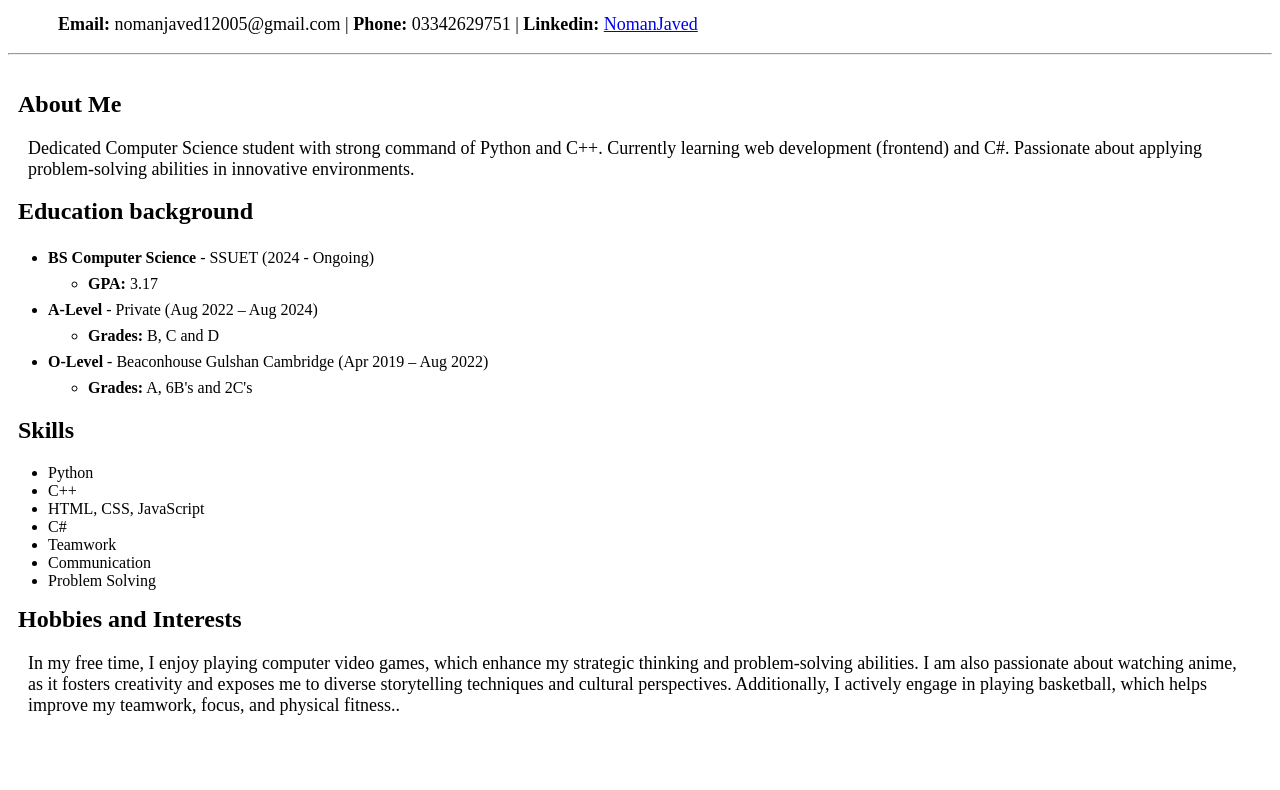
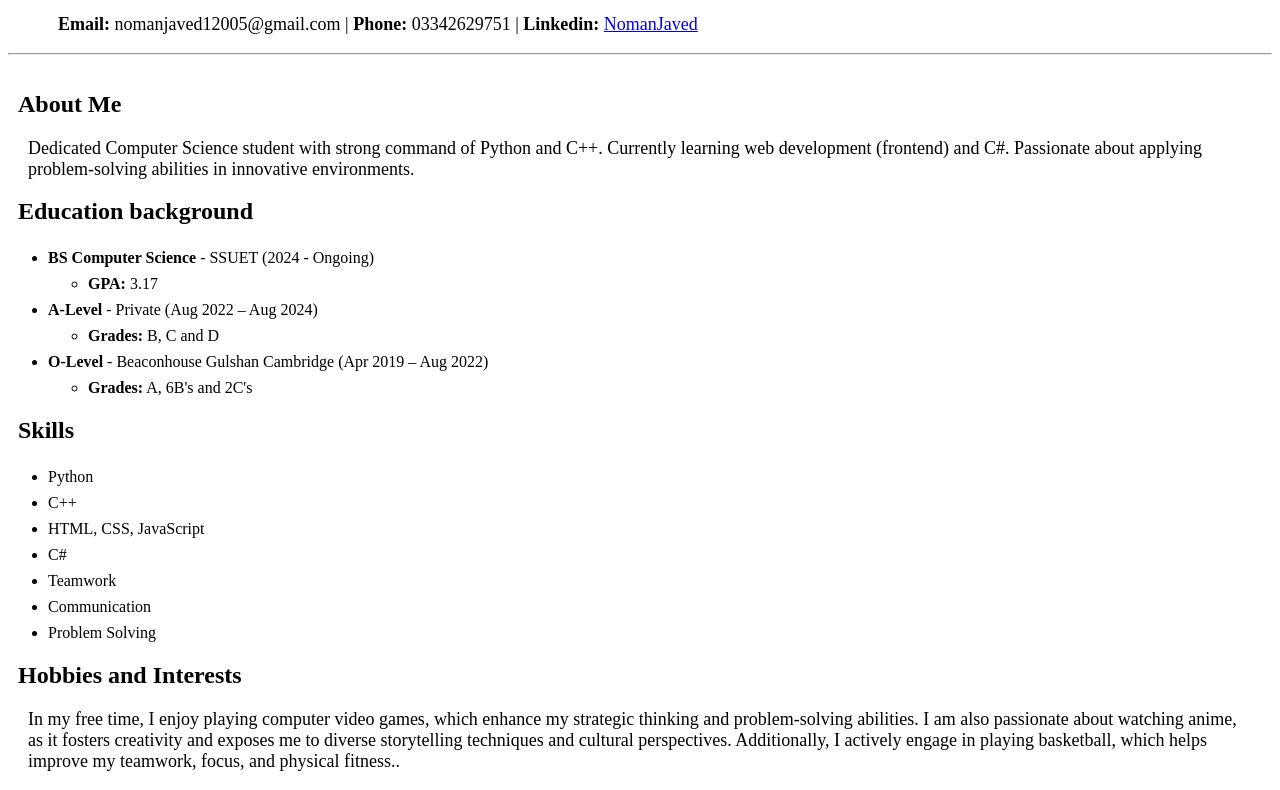
Before and after one commit to Kaam-Wali-Aunty/Resume, a plain HTML site: page index.html in a window 1280 px wide. Shown: the part 79-869 px from the top of the page. Before the commit the page ends 813 px from the top, so only its background shows below. Drawn offline with Linux system fonts and the light colour scheme.

Commit message:
Update index.html

```diff
--- a/index.html
+++ b/index.html
@@ -26,9 +26,9 @@
             </ul></li></li>
         <li><b>O-Level</b> - Beaconhouse Gulshan Cambridge (Apr 2019 – Aug 2022) <ul> <li><b>Grades:</b> A, 6B's and 2C's</li></ul>
         </li>
-    </ul class="list">
+    </ul>
      <h2>Skills</h2>
-    <ul >
+    <ul class="list">
       <li>Python</li>
       <li>C++</li>
       <li>HTML, CSS, JavaScript</li>
```
